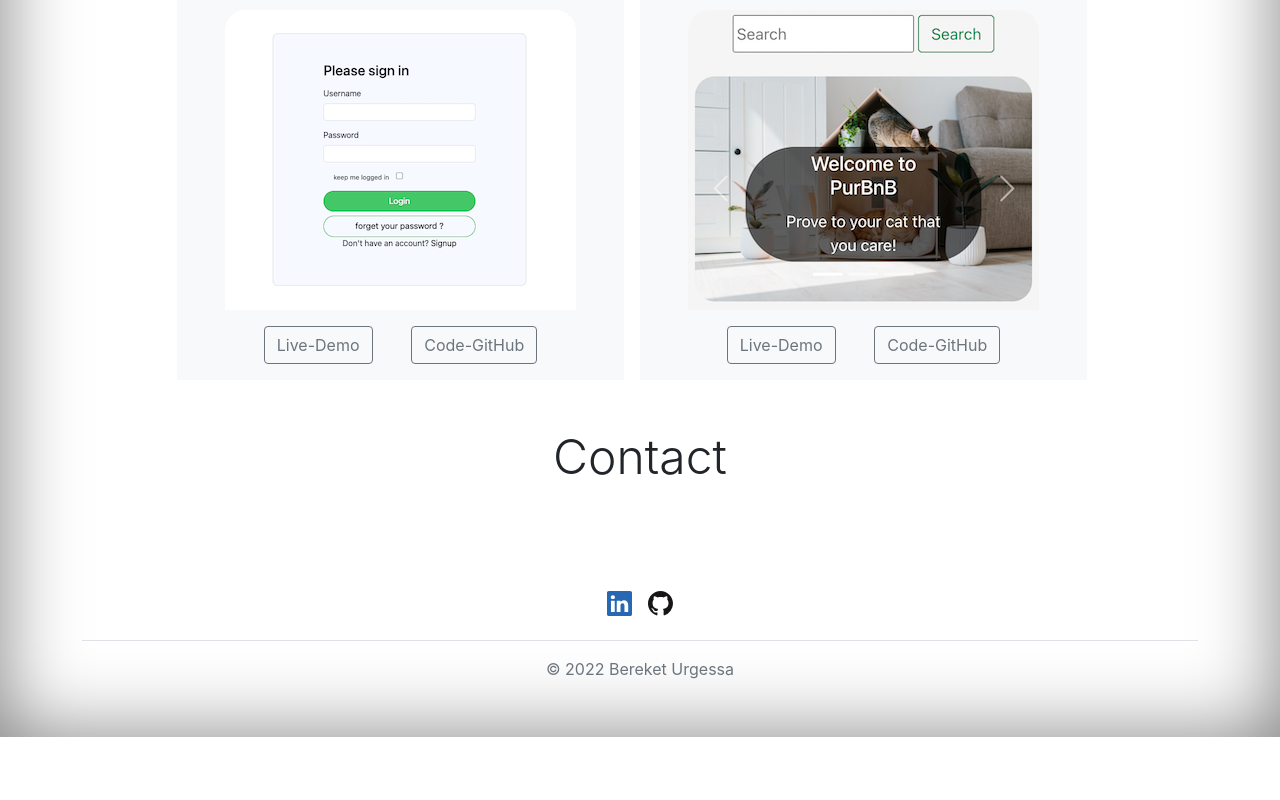
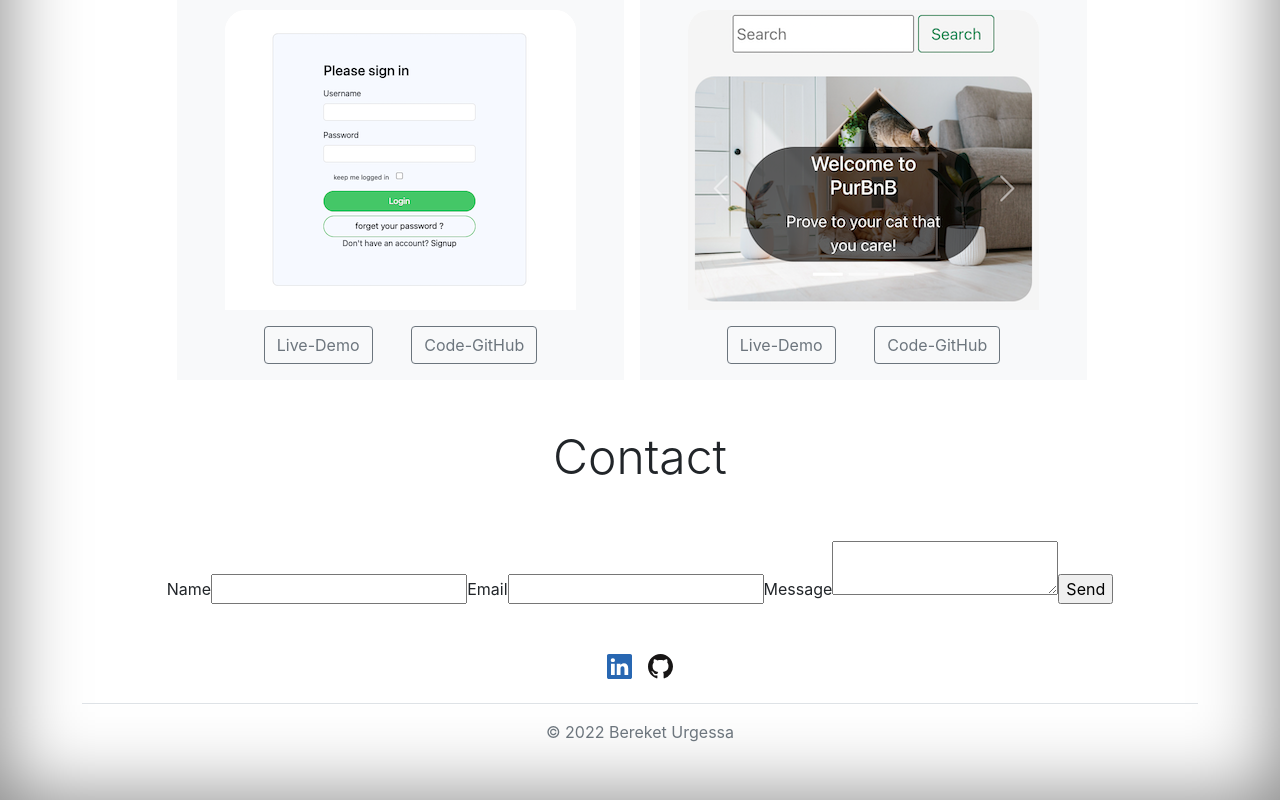
Before and after one commit to Bereket-U/portfolio, a React (Create React App) app: page / in a window 1280 px wide. Shown: the part 1480-2280 px from the top of the page. Before the commit the page ends 2217 px from the top, so only its background shows below. Built offline with nearby package versions, Linux system fonts and the light colour scheme.

Commit message:
add contact form and integrate with emailjs

```diff
--- a/src/components/Contact/Contact.jsx
+++ b/src/components/Contact/Contact.jsx
@@ -1,9 +1,42 @@
-import React from "react";
+import React, { useRef } from "react";
+import emailjs from "@emailjs/browser";
 
 export default function Contact() {
+  const form = useRef();
+
+  const sendEmail = (e) => {
+    e.preventDefault();
+
+    emailjs
+      .sendForm(
+        "service_xw245rq",
+        "template_0zjzxie",
+        form.current,
+        "user_g0KDYyj2la9KvvFPiEjK7"
+      )
+      .then(
+        (result) => {
+          console.log(result.text);
+        },
+        (error) => {
+          console.log(error.text);
+        }
+      );
+    e.target.reset();
+  };
+
   return (
     <div>
       <h1 className="p-5 display-5">Contact</h1>
+      <form ref={form} onSubmit={sendEmail}>
+        <label>Name</label>
+        <input type="text" name="user_name" />
+        <label>Email</label>
+        <input type="email" name="user_email" />
+        <label>Message</label>
+        <textarea name="message" />
+        <input type="submit" value="Send" />
+      </form>
     </div>
   );
 }
```
